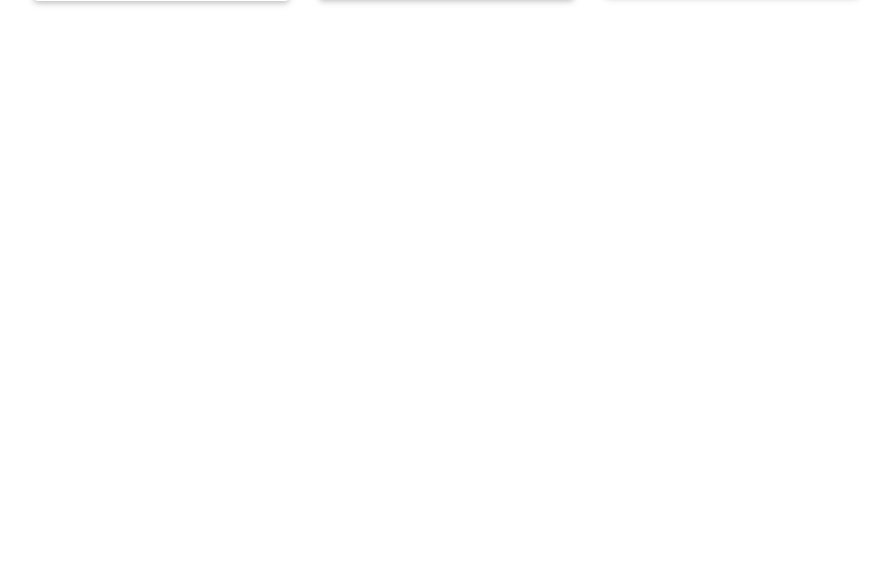
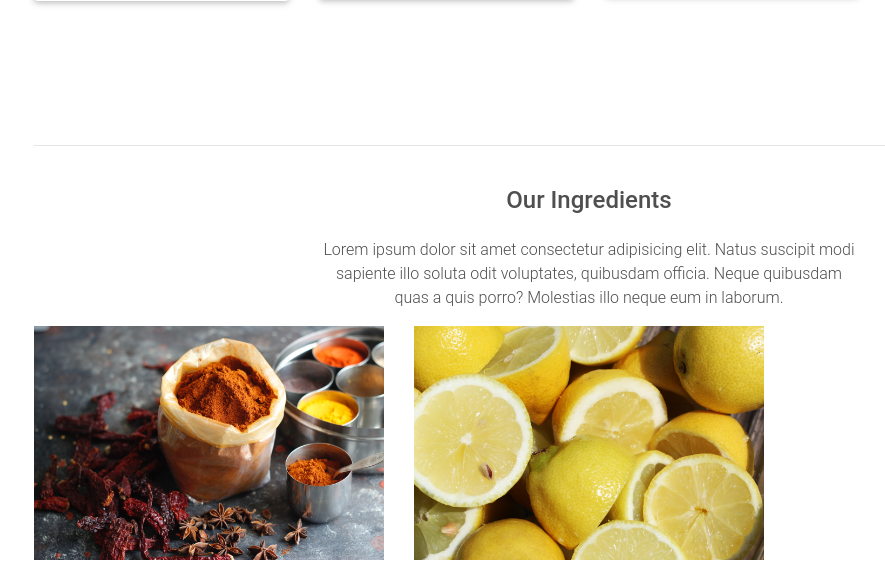
Before and after one commit to CarinaLR/Ivonne, a Django app: page / in a window 1280 px wide. Shown: the part 1436-2020 px from the top of the page, without its empty margins (51-936 px from the left). Before the commit the page ends 1442 px from the top, so only its background shows below. Run offline with Django 3.2, Linux system fonts and the light colour scheme; some libraries are stand-ins or nearby versions.

Commit message:
added our ingredients layout

```diff
--- a/auctions/templates/auctions/index.html
+++ b/auctions/templates/auctions/index.html
@@ -357,7 +357,57 @@
 
     </div>
   </main>
-  <!--Main layout-->
+  <!--Products layout-->
+
+  <!--Ingredients layout-->
+  <main class="mt-5 pt-4">
+    <div class="container dark-grey-text mt-5">
+
+      <hr>
+
+      <!--Grid row-->
+      <div class="row d-flex justify-content-center wow fadeIn">
+
+        <!--Grid column-->
+        <div class="col-md-6 text-center">
+
+          <h4 class="my-4 h4">Our Ingredients</h4>
+
+          <p>Lorem ipsum dolor sit amet consectetur adipisicing elit. Natus suscipit modi sapiente illo soluta odit
+            voluptates,
+            quibusdam officia. Neque quibusdam quas a quis porro? Molestias illo neque eum in laborum.</p>
+
+        </div>
+        <!--Grid column-->
+
+      </div>
+      <!--Grid row-->
+
+      <!--Grid row-->
+      <div class="row wow fadeIn">
+
+        <!--Grid column-->
+        <div class="col-lg-4 col-md-6 mb-4">
+
+          <img src="{% static 'auctions/juzmooth/turmeric.jpg' %}" class="img-fluid" alt="">
+
+        </div>
+        <!--Grid column-->
+
+        <!--Grid column-->
+        <div class="col-lg-4 col-md-6 mb-4">
+
+          <img src="{% static 'auctions/juzmooth/lemons.jpg' %}" class="img-fluid" alt="">
+
+        </div>
+        <!--Grid column-->
+
+      </div>
+      <!--Grid row-->
+
+    </div>
+  </main>
+  <!--Ingredients layout-->
 </div>
 
 {% endblock %}
```
Also changed, not shown: auctions/static/auctions/juzmooth/cinnamon.jpg (added), auctions/static/auctions/juzmooth/gigner_app.jpg (added), auctions/static/auctions/juzmooth/lemons.jpg (added), auctions/static/auctions/juzmooth/turmeric.jpg (added).
